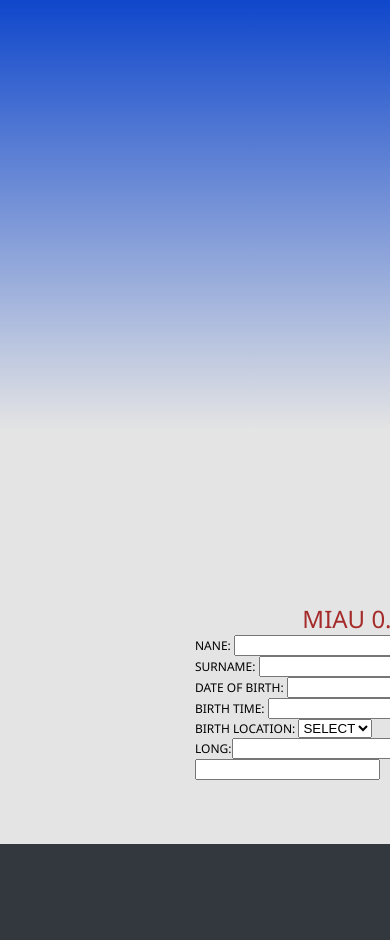
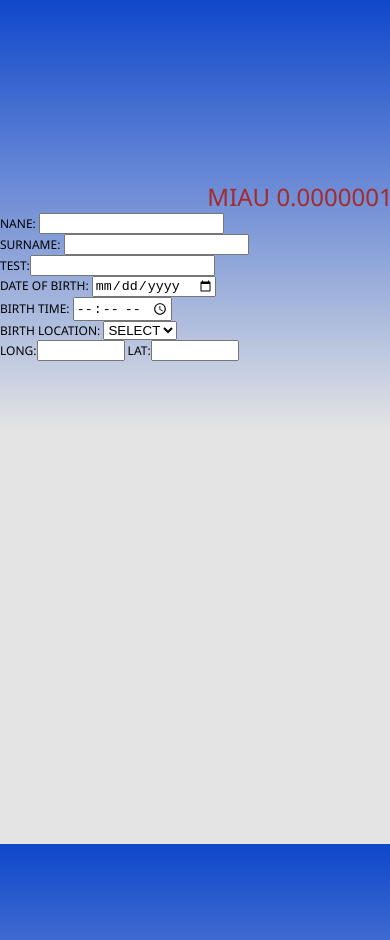
Before and after one commit to kPlusPlus/mIAu, a website: page mIAu/www/index.html in a window 390 px wide. Shown: the top 940 px of the page. Before the commit the page ends 844 px from the top, so only its background shows below. Drawn offline with Linux system fonts and the light colour scheme; some packages are replaced by stand-ins of ours.

Commit message:
datepicker work

```diff
--- a/mIAu/www/css/index.css
+++ b/mIAu/www/css/index.css
@@ -27,10 +27,12 @@ body {
 .app {
     /*background: url(../images/cordova.png) no-repeat center top; */
     position: absolute;
+    /*
     left: 50%;
     top: 50%;
-    height: 50px;
-    width: 400px;
+    */
+    height: 90%;
+    width: 600px;
     /*text-align: center;*/
     padding: 180px 0px 0px 0px;
     /*margin: -115px 0px 0px -112px;*/
--- a/mIAu/www/index.html
+++ b/mIAu/www/index.html
@@ -5,6 +5,7 @@
         Customize the content security policy in the meta tag below as needed. Add 'unsafe-inline' to default-src to enable inline JavaScript.
         For details, see http://go.microsoft.com/fwlink/?LinkID=617521
     -->
+
     <meta http-equiv="Content-Security-Policy" content="default-src 'self' data: gap: https://ssl.gstatic.com 'unsafe-eval'; style-src 'self' 'unsafe-inline'; media-src *">
 
     <meta http-equiv="content-type" content="text/html; charset=UTF-8" />
@@ -25,12 +26,13 @@
             <button id="changeColor">Change Color</button>
         </div>
             -->
-        <div>
+
             <h1 style="color:brown;font-size:24px;">mIAu 0.0000001</h1>
             Nane:   <input type="text" value="" id="name" /><br />
             Surname: <input type="text" value="" id="surname" /><br />
-            Date Of Birth: <input type="text" value="" id="birthdate" /><br /> <!-- plugin calendar -->
-            Birth Time: <input type="text" value="" id="birthtime" /><br /> <!-- plugin watch -->
+            TEST:<input type="text" onclick="calendar()" /><br />
+            Date Of Birth:  <input type="date" id="birthdate" /><br />
+            Birth Time: <input type="time" value="" id="birthtime" /><br /> <!-- plugin watch -->
             Birth Location:
             <!-- REST API return all cities for region, country -->
             <select>
@@ -39,14 +41,14 @@
                 <option id="234">London</option>
                 <option id="456">Paris</option>
             </select><br />
+            Long:<input type="text" id="lon4" style="width:80px;" /> Lat:<input type="text" id="lat4" style="width:80px;" /><br />
 
-            Long:<input type="text" id="lon4" />
-            Lat:<input type="text" id="lat4" />
+    </div>
 
-        </div>
-    </div>
     <script type="text/javascript" src="cordova.js"></script>
     <script type="text/javascript" src="scripts/platformOverrides.js"></script>
     <script type="text/javascript" src="scripts/index.js"></script>
+
+
 </body>
 </html>
--- a/mIAu/www/scripts/index.js
+++ b/mIAu/www/scripts/index.js
@@ -36,4 +36,10 @@
     function onResume() {
         // TODO: This application has been reactivated. Restore application state here.
     };
+
+
+
+
+
+
 } )();
```
